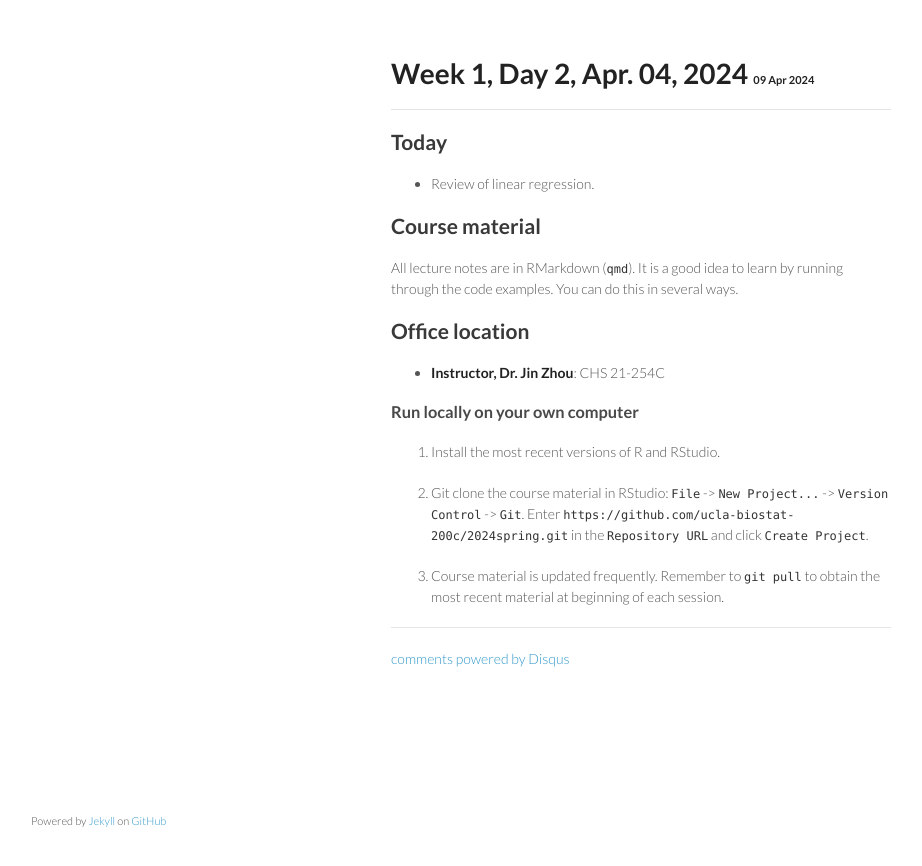
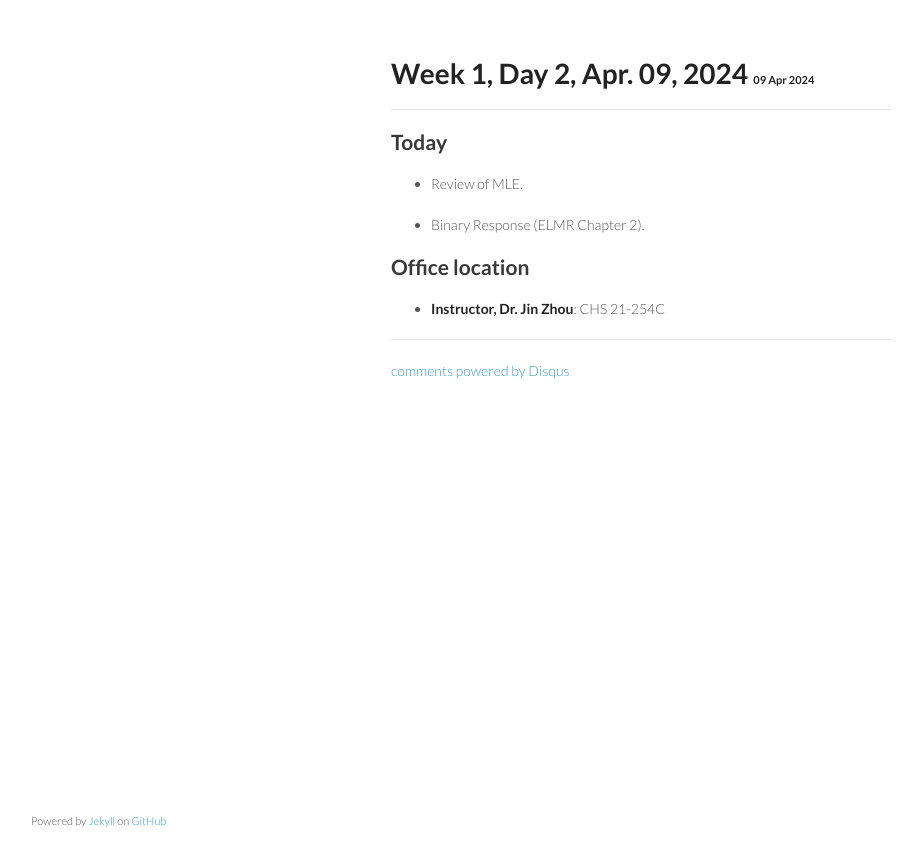
Before and after one commit to ucla-biostat-200c/2024spring, a Jekyll site: the page built from _posts/2024-04-09-week2-day1.md, in a window 1280 px wide. Shown: the top 866 px of the page, without its empty margins (179-1101 px from the left). Built offline with Jekyll 4.4.1, drawn with Linux system fonts in a browser that asks for light colours; comment, search, counter and statistics services are not loaded.

Commit message:
revise ann

```diff
--- a/_posts/2024-04-09-week2-day1.md
+++ b/_posts/2024-04-09-week2-day1.md
@@ -1,25 +1,15 @@
 ---
 layout: post_teaching
-title: Week 1, Day 2, Apr. 04, 2024
+title: Week 1, Day 2, Apr. 09, 2024
 category: biostat200Cspring2024
 ---
 
 ## Today
 
-* Review of linear regression.
+* Review of MLE.
 
-## Course material
-
-All lecture notes are in RMarkdown (`qmd`). It is a good idea to learn by running through the code examples. You can do this in several ways.
+* Binary Response (ELMR Chapter 2).
 
 ## Office location
 
 - **Instructor, Dr. Jin Zhou**: CHS 21-254C
-
-### Run locally on your own computer
-
-1. Install the most recent versions of R and RStudio.
-
-2. Git clone the course material in RStudio: `File` -> `New Project...` -> `Version Control` -> `Git`. Enter `https://github.com/ucla-biostat-200c/2024spring.git` in the `Repository URL` and click `Create Project`.
-
-3. Course material is updated frequently. Remember to `git pull` to obtain the most recent material at beginning of each session.
```
